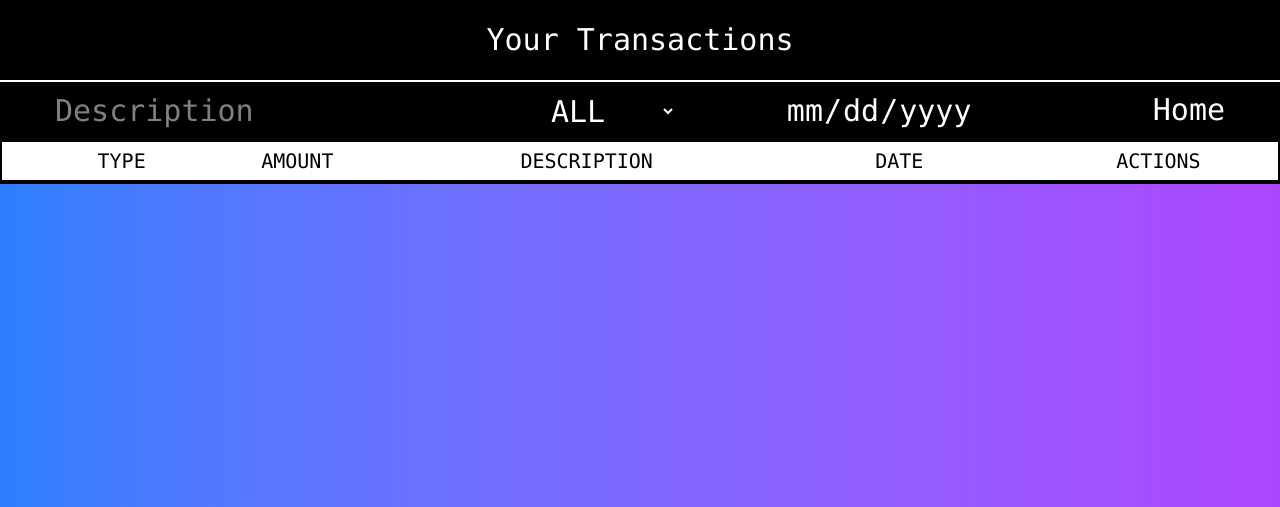
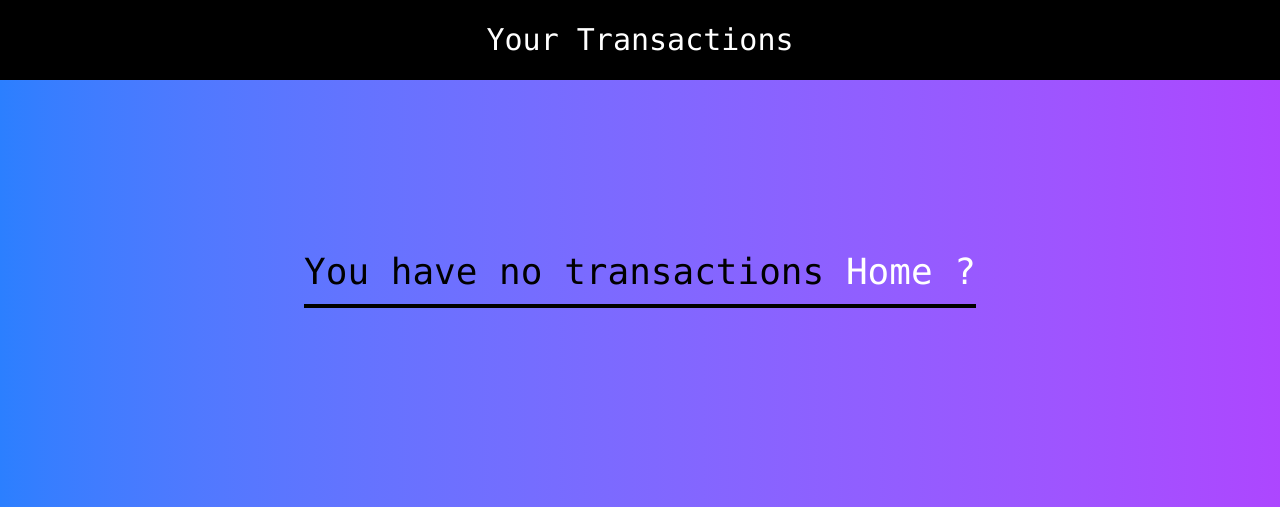
Before and after one commit to sachit-create/FinanceTracker_2, a Flask app: page /transactions in a window 1280 px wide. Shown: the top 507 px of the page. Run offline with Flask 3, Linux system fonts and the light colour scheme; a user stored in the database is signed in; style sheets or scripts are compiled from the project's sources.

Commit message:
day 7 ended

```diff
--- a/flaskApp/templates/base.html
+++ b/flaskApp/templates/base.html
@@ -10,5 +10,6 @@
     {% block content %}
         <h1 class="bg-amber-700" >Hello this project is started</h1>
     {% endblock  %}
+    <script src="./static/src/try.js"></script>
 </body>
 </html>
--- a/flaskApp/templates/transactions.html
+++ b/flaskApp/templates/transactions.html
@@ -5,6 +5,12 @@ content %}
 >
   Your Transactions
 </h2>
+
+{% if transactions|length == 0 %}
+   <div class="h-100 w-full flex items-center justify-center">
+     <h1 class="text-4xl border-b-4 pb-3">You have no transactions <a href="{{url_for('home')}}" class="text-white hover:text-gray-500 focus:text-gray-500">Home ?</a></h1>
+   </div>
+{% else %}
 <div class="bg-black text-white h-15 w-full flex items-center justify-around text-3xl border-t-2">
   <input type="text" name="description" placeholder="Description">
 
@@ -80,4 +86,5 @@ content %}
   {% endfor %}
 </ul>
 
+{% endif %}
 {% endblock %}
```
Also changed, not shown: flaskApp/templates/home.html (+7 -0 lines), flaskApp/instance/finance.db.
